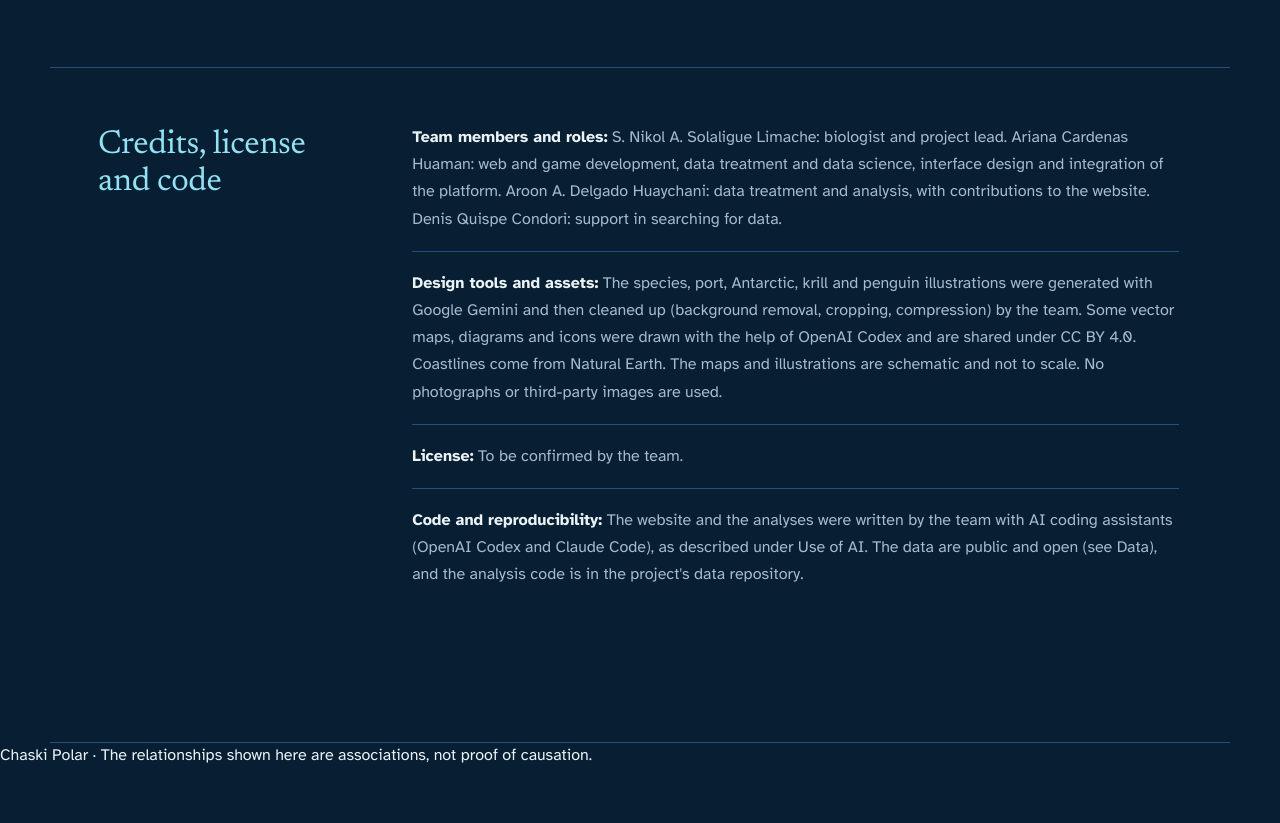
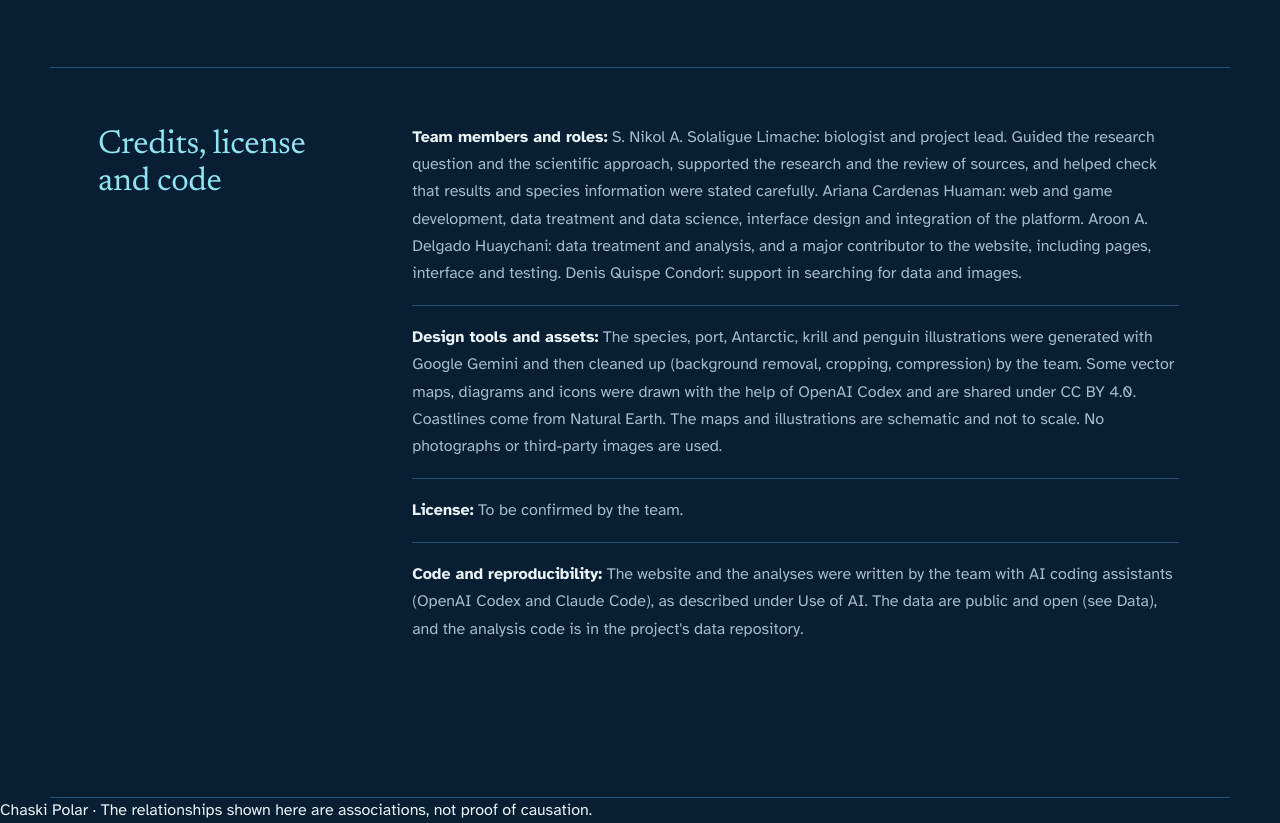
Before and after one commit to chaski-polar-2026/chaski-polar-webpage, a React (Vite) app: page /about in a window 1280 px wide. Shown: the part 5080-5903 px from the top of the page. Before the commit the page ends 5848 px from the top, so only its background shows below. Built offline with nearby package versions, Linux system fonts and the light colour scheme.

Commit message:
About: roles del equipo ampliados

```diff
--- a/src/pages/AboutPage.tsx
+++ b/src/pages/AboutPage.tsx
@@ -107,7 +107,7 @@ export default function AboutPage() {
       <section data-reveal className="seccion pescadores" id="credits" aria-labelledby="t-credits">
         <h2 id="t-credits">Credits, license and code</h2>
         <ul className="about-lista">
-          <li><strong>Team members and roles:</strong> S. Nikol A. Solaligue Limache: biologist and project lead. Ariana Cardenas Huaman: web and game development, data treatment and data science, interface design and integration of the platform. Aroon A. Delgado Huaychani: data treatment and analysis, with contributions to the website. Denis Quispe Condori: support in searching for data.</li>
+          <li><strong>Team members and roles:</strong> S. Nikol A. Solaligue Limache: biologist and project lead. Guided the research question and the scientific approach, supported the research and the review of sources, and helped check that results and species information were stated carefully. Ariana Cardenas Huaman: web and game development, data treatment and data science, interface design and integration of the platform. Aroon A. Delgado Huaychani: data treatment and analysis, and a major contributor to the website, including pages, interface and testing. Denis Quispe Condori: support in searching for data and images.</li>
           <li><strong>Design tools and assets:</strong> The species, port, Antarctic, krill and penguin illustrations were generated with Google Gemini and then cleaned up (background removal, cropping, compression) by the team. Some vector maps, diagrams and icons were drawn with the help of OpenAI Codex and are shared under CC BY 4.0. Coastlines come from Natural Earth. The maps and illustrations are schematic and not to scale. No photographs or third-party images are used.</li>
           <li><strong>License:</strong> {PENDIENTE}</li>
           <li><strong>Code and reproducibility:</strong> The website and the analyses were written by the team with AI coding assistants (OpenAI Codex and Claude Code), as described under Use of AI. The data are public and open (see Data), and the analysis code is in the project&apos;s data repository.</li>
```
